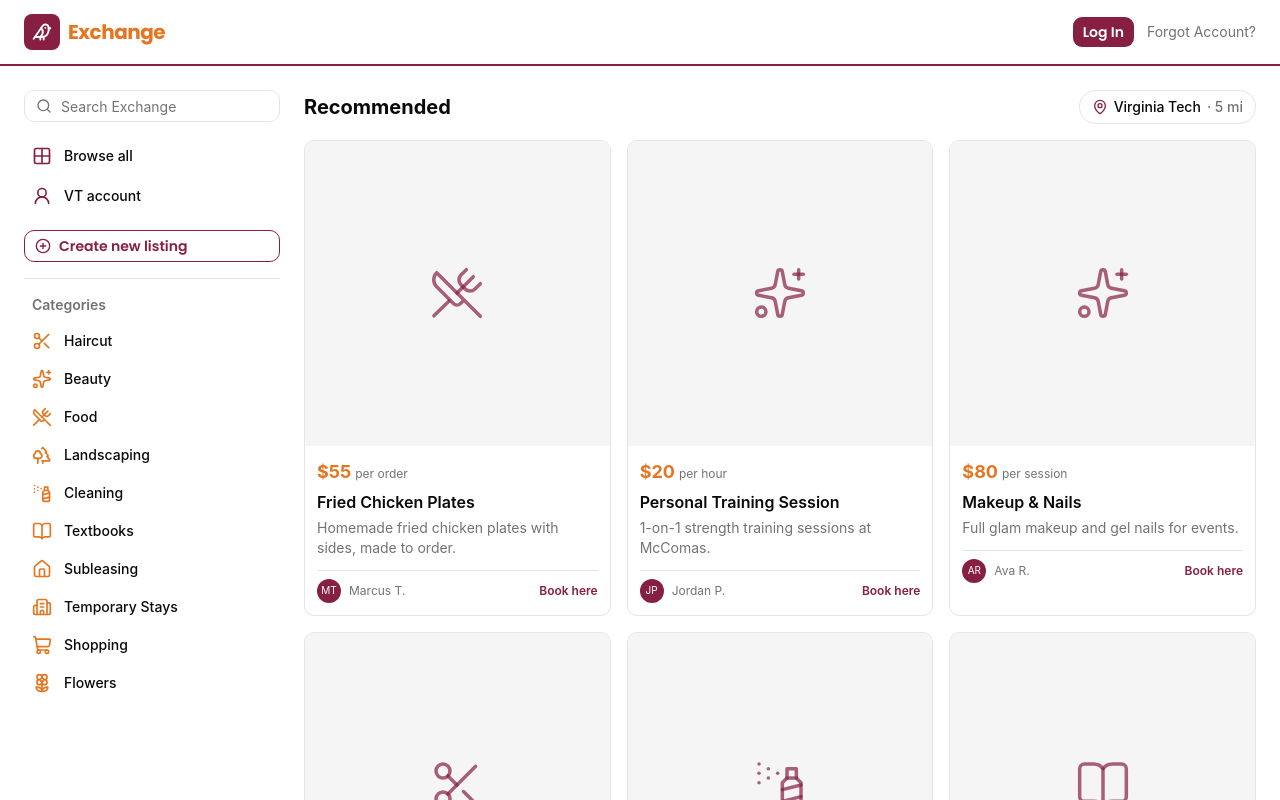
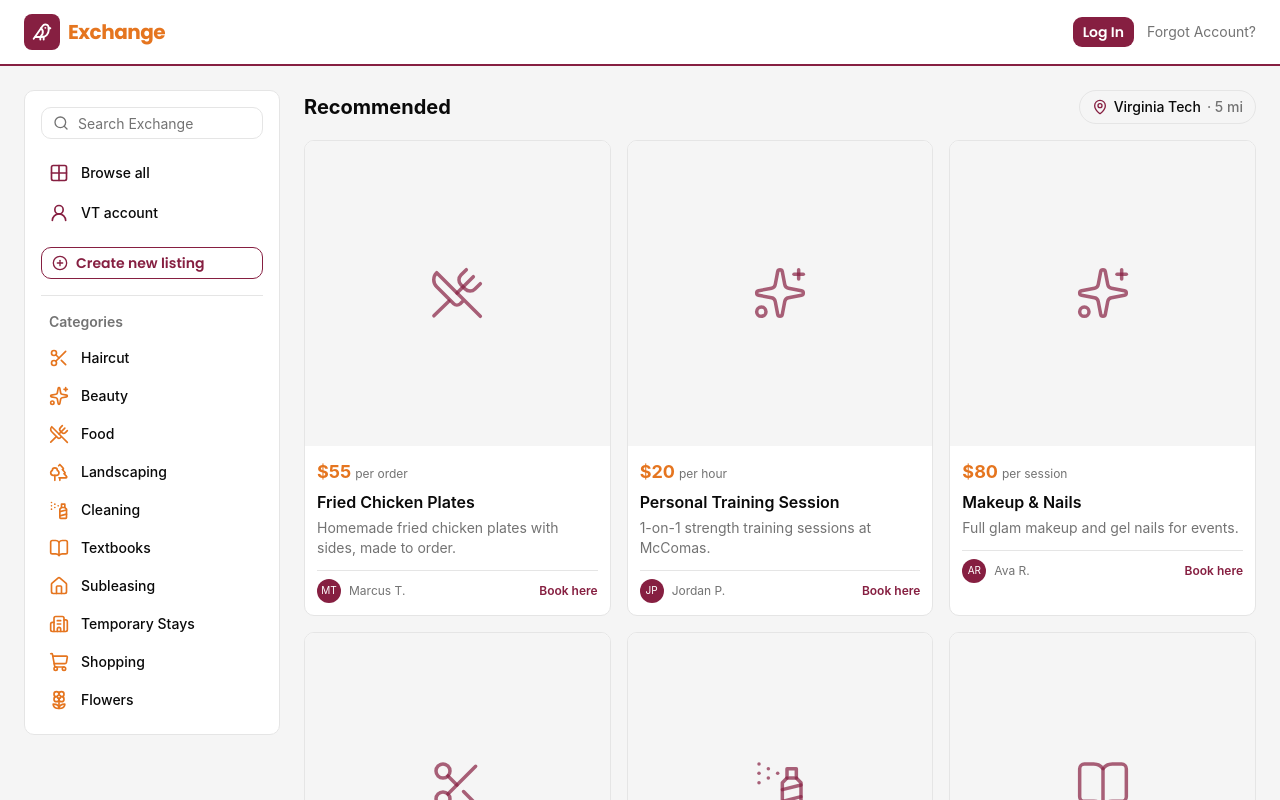
Before and after one commit to ad0mb/HokieExchange, a Next.js app in the folder frontend/: page / in a window 1280 px wide. Shown: the top 800 px of the page. Built offline with nearby package versions, Linux system fonts and the light colour scheme.

Commit message:
Add depth: gray page backdrop with white sidebar/card panels
Matches Facebook Marketplace's layout - the sidebar and each service
card are now explicit white panels (bg-background) sitting on a
light gray page backdrop (bg-secondary, an existing token) instead
of everything being flat white.

```diff
--- a/frontend/src/app/page.tsx
+++ b/frontend/src/app/page.tsx
@@ -6,12 +6,12 @@ import { services } from "@/lib/services";
 
 export default function Home() {
   return (
-    <div className="flex min-h-screen flex-col">
+    <div className="flex min-h-screen flex-col bg-secondary">
       <Navbar />
 
       <div className="mx-auto flex w-full max-w-[1400px] flex-1 gap-6 px-6 py-6">
         <aside className="w-64 shrink-0">
-          <div className="sticky top-22">
+          <div className="sticky top-22 rounded-lg border bg-background p-4">
             <Sidebar />
           </div>
         </aside>
--- a/frontend/src/components/marketplace/service-card.tsx
+++ b/frontend/src/components/marketplace/service-card.tsx
@@ -8,7 +8,7 @@ export function ServiceCard({ service }: { service: Service }) {
   return (
     <a
       href={`/services/${service.id}`}
-      className="group flex flex-col overflow-hidden rounded-lg border transition-shadow hover:shadow-md"
+      className="group flex flex-col overflow-hidden rounded-lg border bg-background transition-shadow hover:shadow-md"
     >
       <div className="flex aspect-square items-center justify-center bg-secondary">
         <Icon
```
